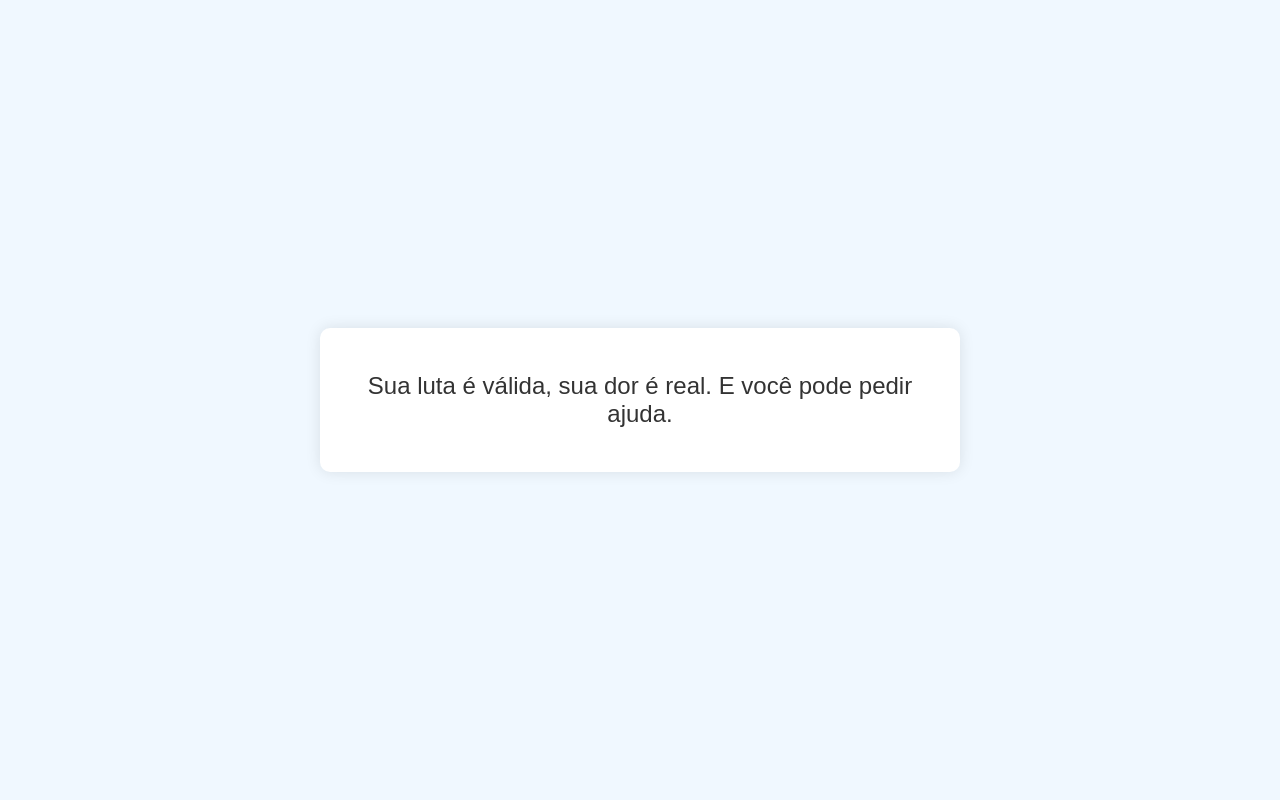
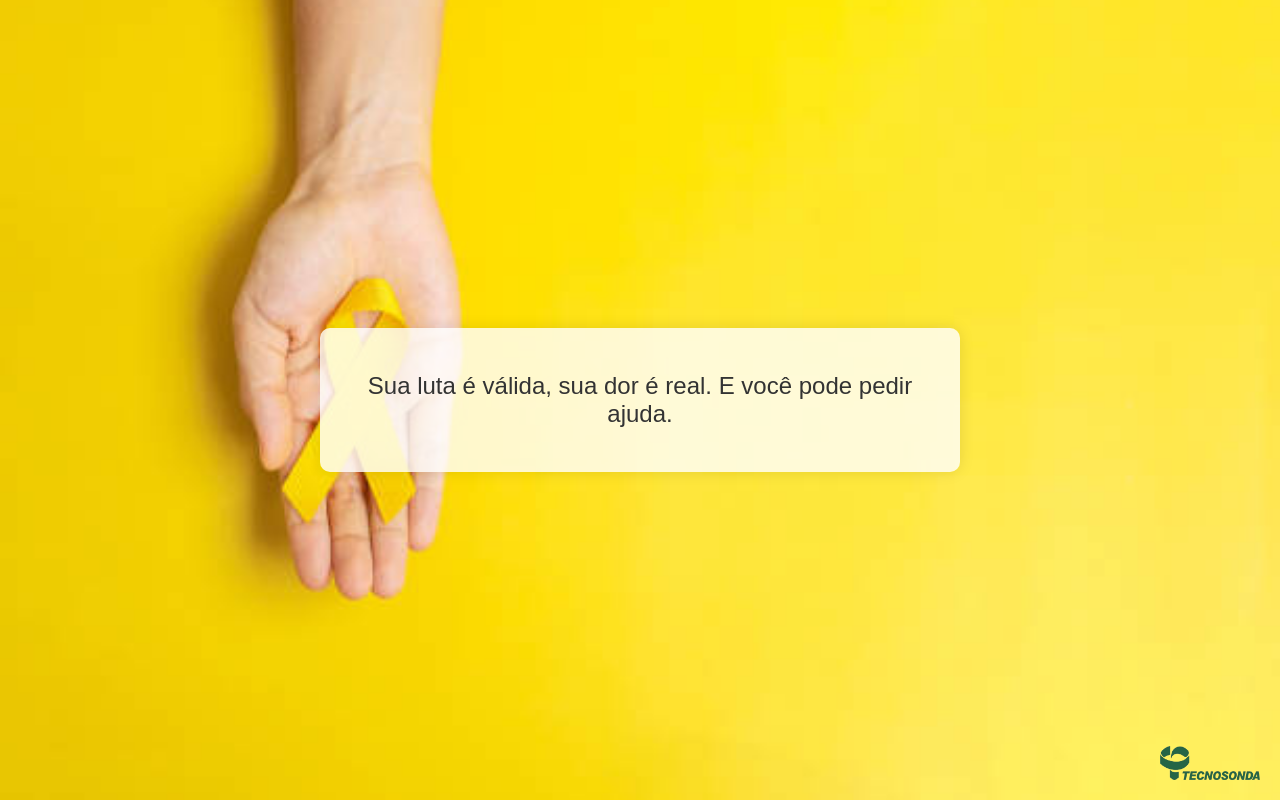
Before and after one commit to Victor-Tec-Seg/mensagens-setembroamarelo, a plain HTML site: page index.html in a window 1280 px wide. Drawn offline with Linux system fonts and the light colour scheme.

Commit message:
index.html

```diff
--- a/index.html
+++ b/index.html
@@ -11,13 +11,16 @@
             justify-content: center;
             align-items: center;
             height: 100vh;
-            background-color: #f0f8ff;
             margin: 0;
+            background-image: url('https://github.com/Victor-Tec-Seg/mensagens-setembroamarelo/blob/main/plano%20de%20fundo%20-%20setembro%20amarelo.jpg?raw=true'); /* Insira a URL da imagem de fundo */
+            background-size: cover;
+            background-position: center;
+            position: relative;
         }
         .message-box {
             text-align: center;
             max-width: 600px;
-            background-color: white;
+            background-color: rgba(255, 255, 255, 0.8); /* Fundo semi-transparente para destacar o texto */
             padding: 20px;
             border-radius: 10px;
             box-shadow: 0 0 15px rgba(0, 0, 0, 0.1);
@@ -26,9 +29,18 @@
             font-size: 1.5em;
             color: #333;
         }
+        .logo {
+            position: absolute;
+            bottom: 20px; /* Posiciona a logo 20px a partir do fundo */
+            right: 20px; /* Posiciona a logo 20px a partir da direita */
+            width: 100px; /* Ajuste o tamanho da logo conforme necessário */
+        }
     </style>
 </head>
 <body>
+    <!-- Adiciona a logo -->
+    <img src="https://github.com/Victor-Tec-Seg/mensagens-setembroamarelo/blob/main/5%20-%20LOGO%20TECNOSONDA%20-%20VERDE.png?raw=true" alt="Logo" class="logo"> <!-- Substitua pela URL da logo -->
+
     <div class="message-box">
         <p id="reflectionMessage"></p>
     </div>
```
